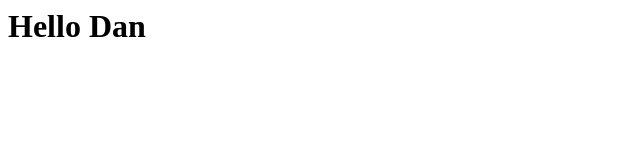
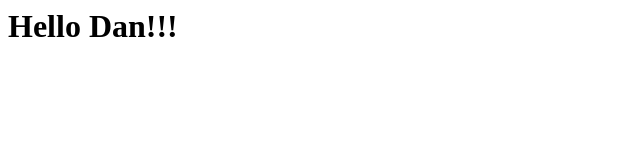
Before and after one commit to dancurrotto/node-jenkins-ec2, a website: page index.html in a window 1280 px wide. Shown: the full height of the page, 0-640 px from the left. Drawn offline with Linux system fonts and the light colour scheme.

Commit message:
testing pipeline

```diff
--- a/index.html
+++ b/index.html
@@ -2,6 +2,6 @@
 <head>
 </head>
 <body>
-	<h1>Hello Dan</h1>
+	<h1>Hello Dan!!!</h1>
 </body>
 </html>
```
